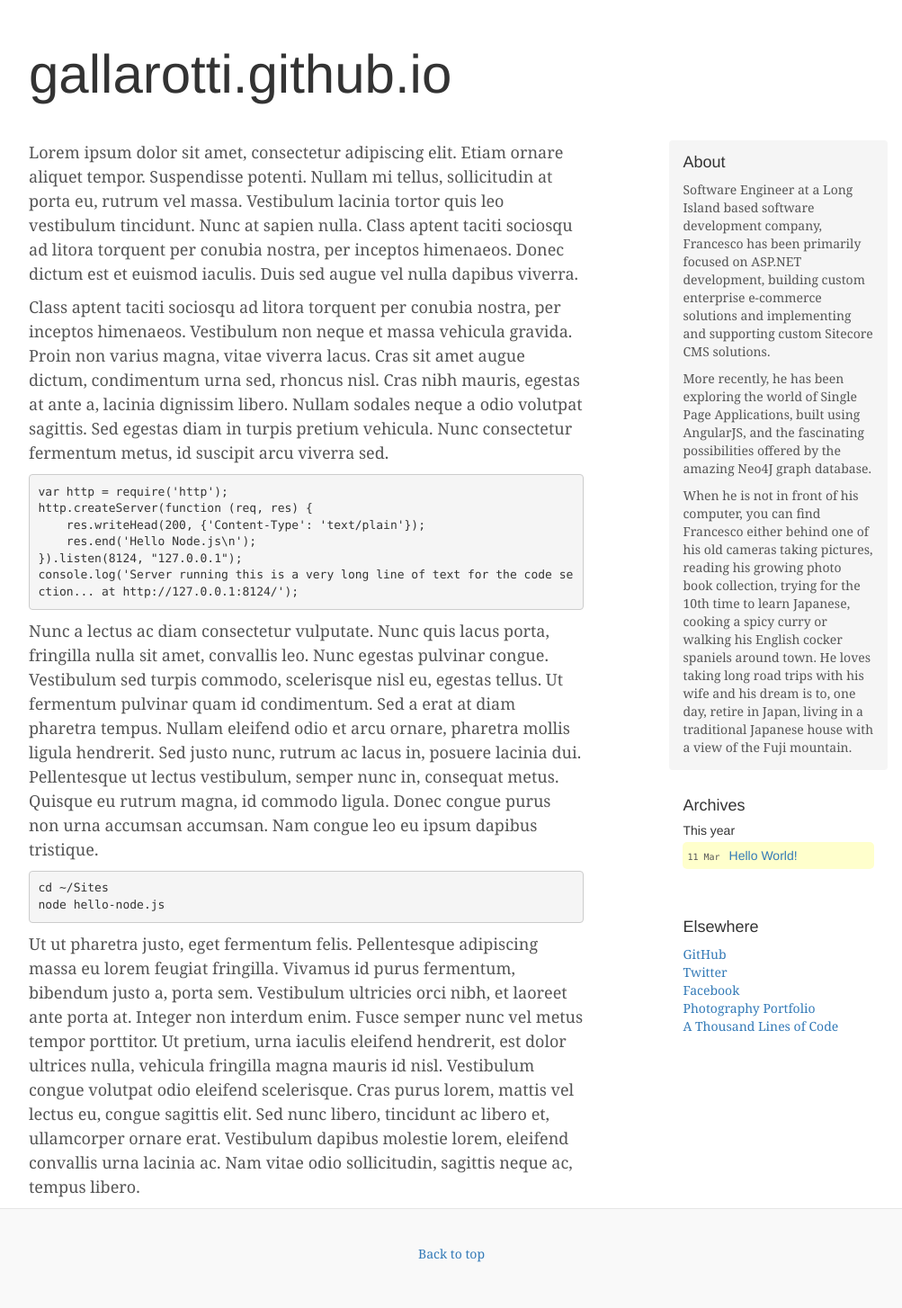
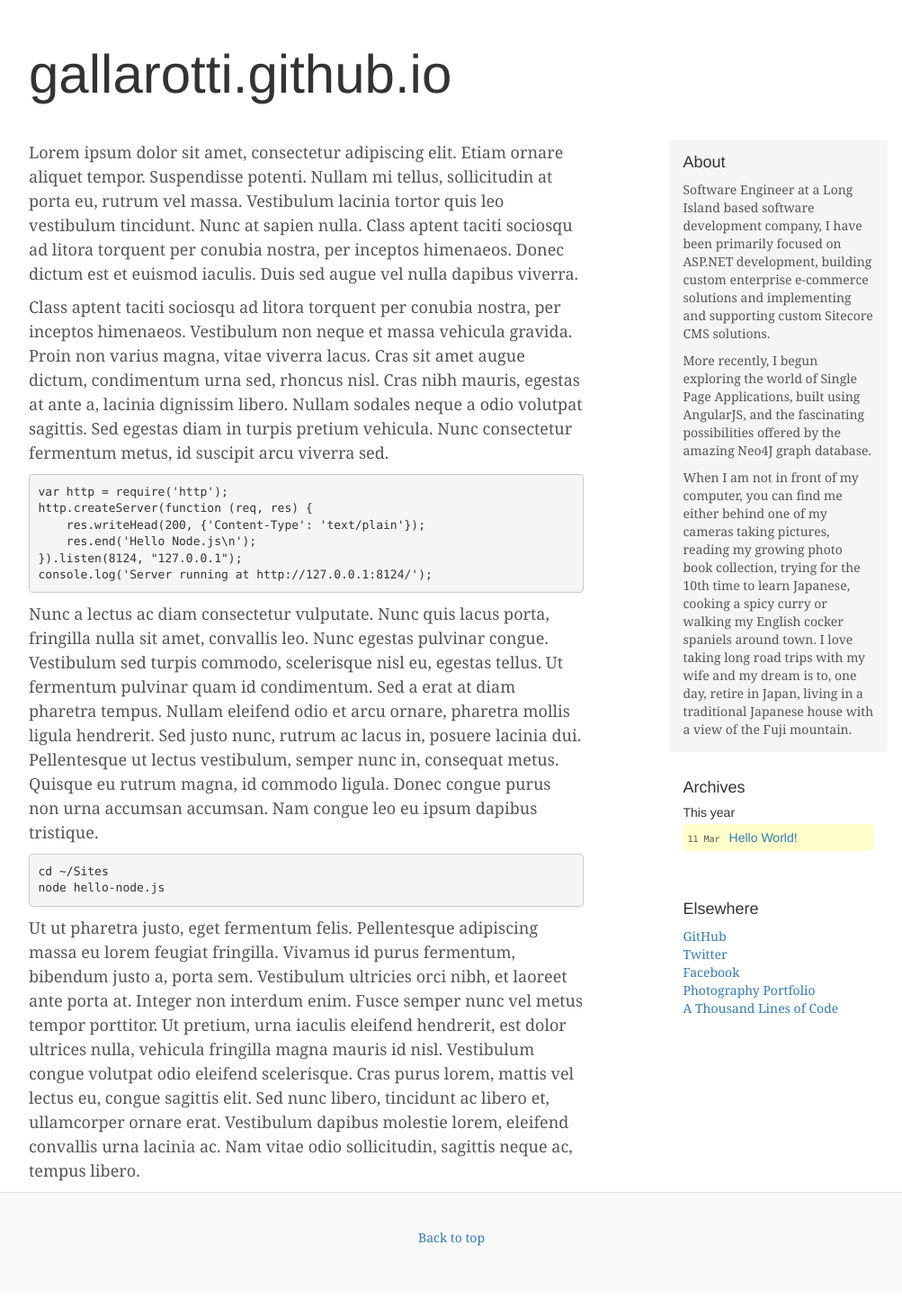
Before and after one commit to gallarotti/gallarotti.github.io, a Jekyll site: the page built from _posts/2014-03-11-hello-world.md, in a window 1280 px wide. Shown: the whole page at 90% size, without its empty margins (138-1141 px from the left). Built offline with Jekyll 4.4.1, drawn with Linux system fonts in a browser that asks for light colours; nearby versions of some CDN libraries.

Commit message:
new about

```diff
--- a/_config.yml
+++ b/_config.yml
@@ -2,6 +2,3 @@ timezone: Europe/Rome
 port: 8080
 paginate: 5
 paginate_path: "page:num"
-markdown: kramdown
-kramdown:
-  use_coderay: true
--- a/_includes/footer.html
+++ b/_includes/footer.html
@@ -3,10 +3,10 @@
         <div class="col-sm-3 col-sm-offset-1 blog-sidebar">
           <div class="sidebar-module sidebar-module-inset">
             <h4>About</h4>
-            <p>Software Engineer at a Long Island based software development company, Francesco has been primarily focused on ASP.NET development, building custom enterprise e-commerce solutions and implementing and supporting custom Sitecore CMS solutions.</p>
-            <p>More recently, he has been exploring the world of Single Page Applications, built using AngularJS, and
+            <p>Software Engineer at a Long Island based software development company, I have been primarily focused on ASP.NET development, building custom enterprise e-commerce solutions and implementing and supporting custom Sitecore CMS solutions.</p>
+            <p>More recently, I begun exploring the world of Single Page Applications, built using AngularJS, and
             the fascinating possibilities offered by the amazing Neo4J graph database.</p>
-            <p>When he is not in front of his computer, you can find Francesco either behind one of his old cameras taking pictures, reading his growing photo book collection, trying for the 10th time to learn Japanese, cooking a spicy curry or walking his English cocker spaniels around town. He loves taking long road trips with his wife and his dream is to, one day, retire in Japan, living in a traditional Japanese house with a view of the Fuji mountain.</p>
+            <p>When I am not in front of my computer, you can find me either behind one of my cameras taking pictures, reading my growing photo book collection, trying for the 10th time to learn Japanese, cooking a spicy curry or walking my English cocker spaniels around town. I love taking long road trips with my wife and my dream is to, one day, retire in Japan, living in a traditional Japanese house with a view of the Fuji mountain.</p>
           </div>
           <div id="archive" class="sidebar-module">
             <h4>Archives</h4>
--- a/_posts/2014-03-11-hello-world.md
+++ b/_posts/2014-03-11-hello-world.md
@@ -15,13 +15,13 @@ at ante a, lacinia dignissim libero. Nullam sodales neque a odio volutpat sagitt
 Sed egestas diam in turpis pretium vehicula. Nunc consectetur fermentum metus, id suscipit
 arcu viverra sed.
 
-~~~ javascript
+~~~
 var http = require('http');
 http.createServer(function (req, res) {
     res.writeHead(200, {'Content-Type': 'text/plain'});
     res.end('Hello Node.js\n');
 }).listen(8124, "127.0.0.1");
-console.log('Server running this is a very long line of text for the code section... at http://127.0.0.1:8124/');
+console.log('Server running at http://127.0.0.1:8124/');
 ~~~
 
 Nunc a lectus ac diam consectetur vulputate. Nunc quis lacus porta, fringilla nulla sit amet,
```
Also changed, not shown: coderay.css (added).
